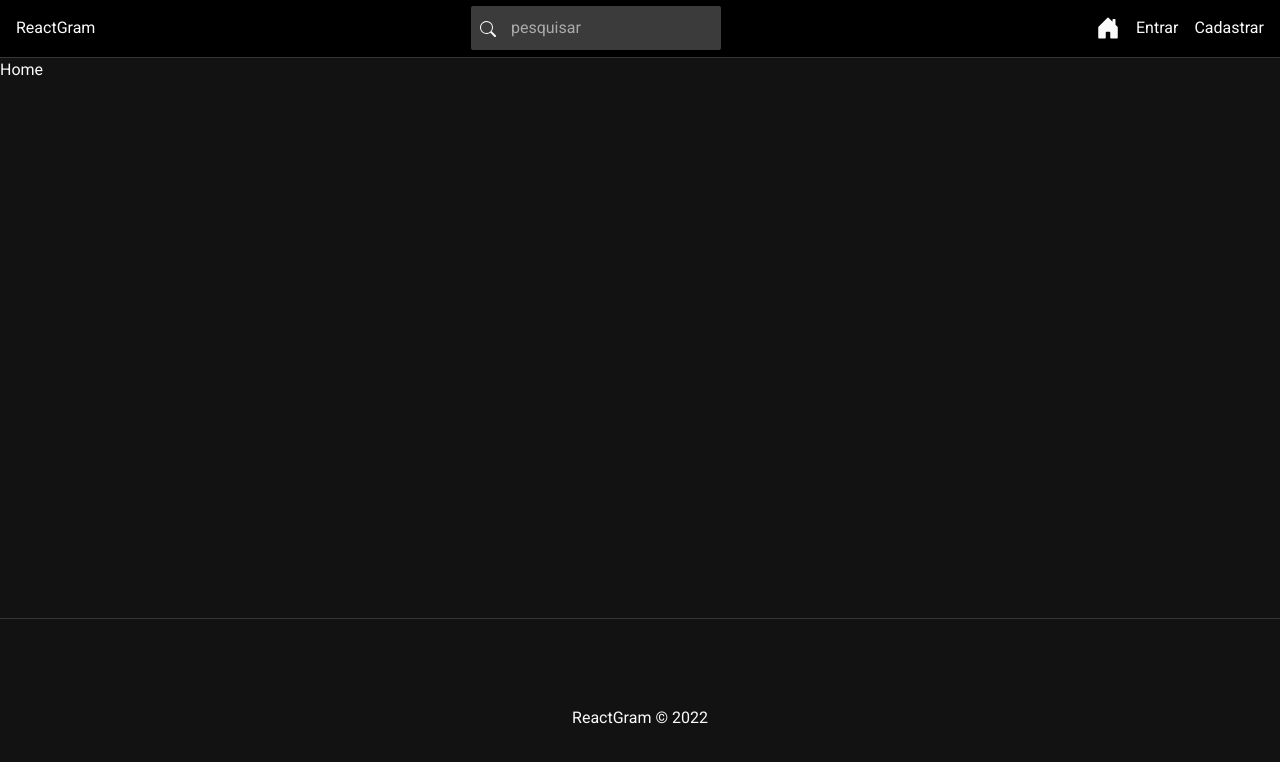
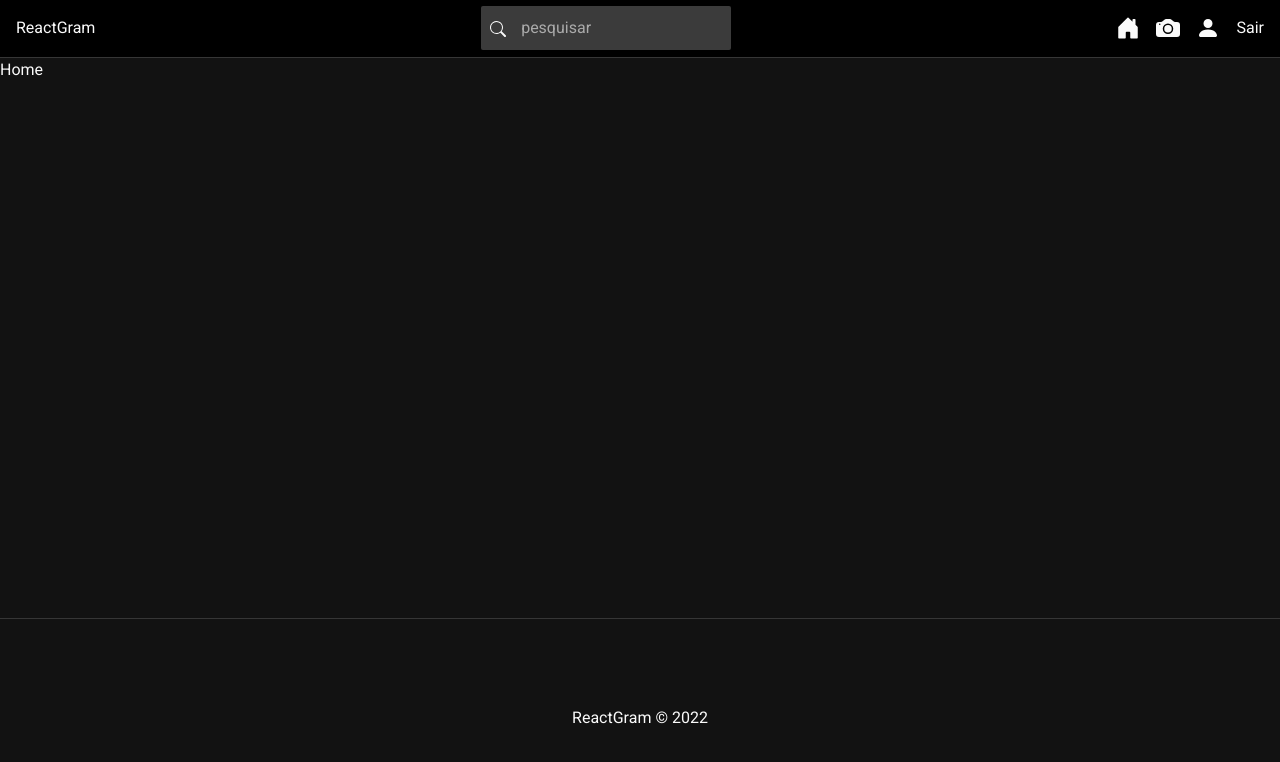
Before and after one commit to Muvias/ReactGram, a React (Create React App) app in the folder frontend/: page / in a window 1280 px wide. Shown: the top 762 px of the page. Built offline with nearby package versions, Linux system fonts and the light colour scheme; sample sign-in values are in the browser's storage.

Commit message:
att navbar and logout functionality

```diff
--- a/frontend/src/App.js
+++ b/frontend/src/App.js
@@ -1,4 +1,6 @@
 import {BrowserRouter, Routes, Route, Navigate} from 'react-router-dom';
+
+import { useAuth } from './hooks/useAuth';
 
 import { Footer } from './components/Footer';
 import { Navbar } from './components/Navbar';
@@ -8,15 +10,21 @@ import { Login } from './pages/Login';
 import { Register } from './pages/Register';
 
 function App() {
+  const { auth, loading } = useAuth();
+
+  if (loading) {
+    return <p>Carregando...</p>;
+  };
+
   return (
     <div>
       <BrowserRouter>
         <Navbar />
         <div className="min-h-[70vh]">
           <Routes>
-            <Route path='/' element={<Home />} />
-            <Route path='/login' element={<Login />} />
-            <Route path='/register' element={<Register />} />
+            <Route path='/' element={ auth ? <Home /> : <Navigate to="/login" /> } />
+            <Route path='/login' element={ !auth ? <Login /> : <Navigate to="/" /> } />
+            <Route path='/register' element={ !auth ? <Register /> : <Navigate to="/" /> } />
           </Routes>
         </div>
         <Footer />
--- a/frontend/src/components/Navbar.js
+++ b/frontend/src/components/Navbar.js
@@ -1,7 +1,26 @@
-import {Link, NavLink} from "react-router-dom";
-import {BsSearch, BsHouseDoorFill, BsFillPersonFill, BsFillCameraFill} from "react-icons/bs";
+import { useState } from "react";
+import { Link, NavLink, useNavigate } from "react-router-dom";
+import { useDispatch, useSelector } from "react-redux";
+import { BsSearch, BsHouseDoorFill, BsFillPersonFill, BsFillCameraFill } from "react-icons/bs";
+
+import { useAuth } from "../hooks/useAuth";
+
+import { logout, reset } from "../slices/authSlice";
 
 export function Navbar() {
+    const { auth } = useAuth();
+    const { user } = useSelector((state) => state.auth);
+
+    const navigate = useNavigate();
+    const dispatch = useDispatch();
+
+    function handleLogout() {
+        dispatch(logout());
+        dispatch(reset());
+
+        navigate("/login");
+    };
+
     return (
         <nav className="flex justify-between items-center py-[0.4em] px-[1em] bg-black border-b-[1px] border-solid border-[#363636]">
             <Link to="/">ReactGram</Link>
@@ -14,23 +33,50 @@ export function Navbar() {
                 />
             </form>
             <ul className="flex items-center gap-[1em]">
+                {auth ? (
+                    <>
                         <li>
-                    <NavLink to="/" className="cursor-pointer">
+                            <NavLink to="/">
                                 <BsHouseDoorFill className="text-[1.5em]" />
                             </NavLink>
                         </li>
 
+                        {user && (
                             <li>
-                    <NavLink to="/login" className="cursor-pointer">
+                                <NavLink to={`/users/${user._id}`}>
+                                    <BsFillCameraFill className="text-[1.5em]" />
+                                </NavLink>
+                            </li>
+                        )}
+
+                        <li>
+                            <NavLink to="/profile">
+                                <BsFillPersonFill className="text-[1.5em]" />
+                            </NavLink>
+                        </li>
+
+                        <li className="cursor-pointer">
+                            <span onClick={handleLogout}>
+                                Sair
+                            </span>
+                        </li>
+
+                    </>
+                ) : (
+                    <>
+                        <li>
+                            <NavLink to="/login">
                                 Entrar
                             </NavLink>
                         </li>
 
                         <li>
-                    <NavLink to="/register" className="cursor-pointer">
+                            <NavLink to="/register">
                                 Cadastrar
                             </NavLink>
                         </li>
+                    </>
+                )}
             </ul>
         </nav>
     );
--- /dev/null
+++ b/frontend/src/hooks/useAuth.js
@@ -0,0 +1,21 @@
+import { useEffect, useState } from "react";
+import { useSelector } from "react-redux";
+
+export function useAuth() {
+    const { user } = useSelector((state) => state.auth);
+
+    const [auth, setAuth] = useState(false);
+    const [loading, setLoading] = useState(true);
+
+    useEffect(() => {
+        if(user) {
+            setAuth(true);
+        } else {
+            setAuth(false);
+        };
+
+        setLoading(false);
+    }, [user]);
+
+    return { auth, loading };
+};
--- a/frontend/src/services/authService.js
+++ b/frontend/src/services/authService.js
@@ -18,8 +18,13 @@ async function register(data) {
     };
 };
 
+function logout() {
+    localStorage.removeItem("user");
+};
+
 const authService = {
     register,
+    logout,
 };
 
 export default authService;
--- a/frontend/src/slices/authSlice.js
+++ b/frontend/src/slices/authSlice.js
@@ -20,6 +20,13 @@ export const register = createAsyncThunk(
         };
 
         return data;
+    },
+);
+
+export const logout = createAsyncThunk(
+    "auth/logout",
+    async() => {
+        await authService.logout();
     },
 );
 
@@ -46,6 +53,11 @@ export const authSlice = createSlice({
             state.loading = false;
             state.error = action.payload;
             state.user = null;
+        }).addCase(logout.fulfilled, (state) => {
+            state.loading = false;
+            state.success = true;
+            state.error = null;
+            state.user = null;
         });
     },
 });
```
Lines whose indentation alone changed are shown as unchanged.
